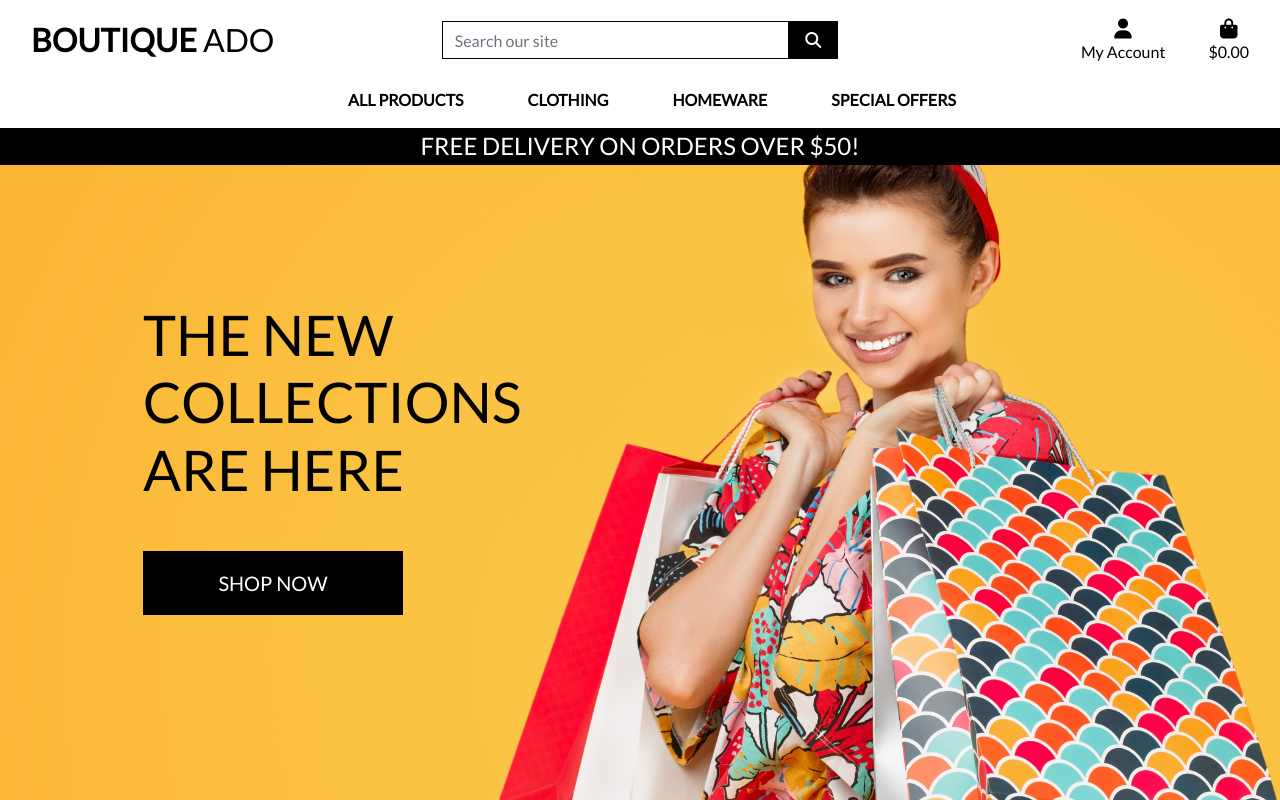
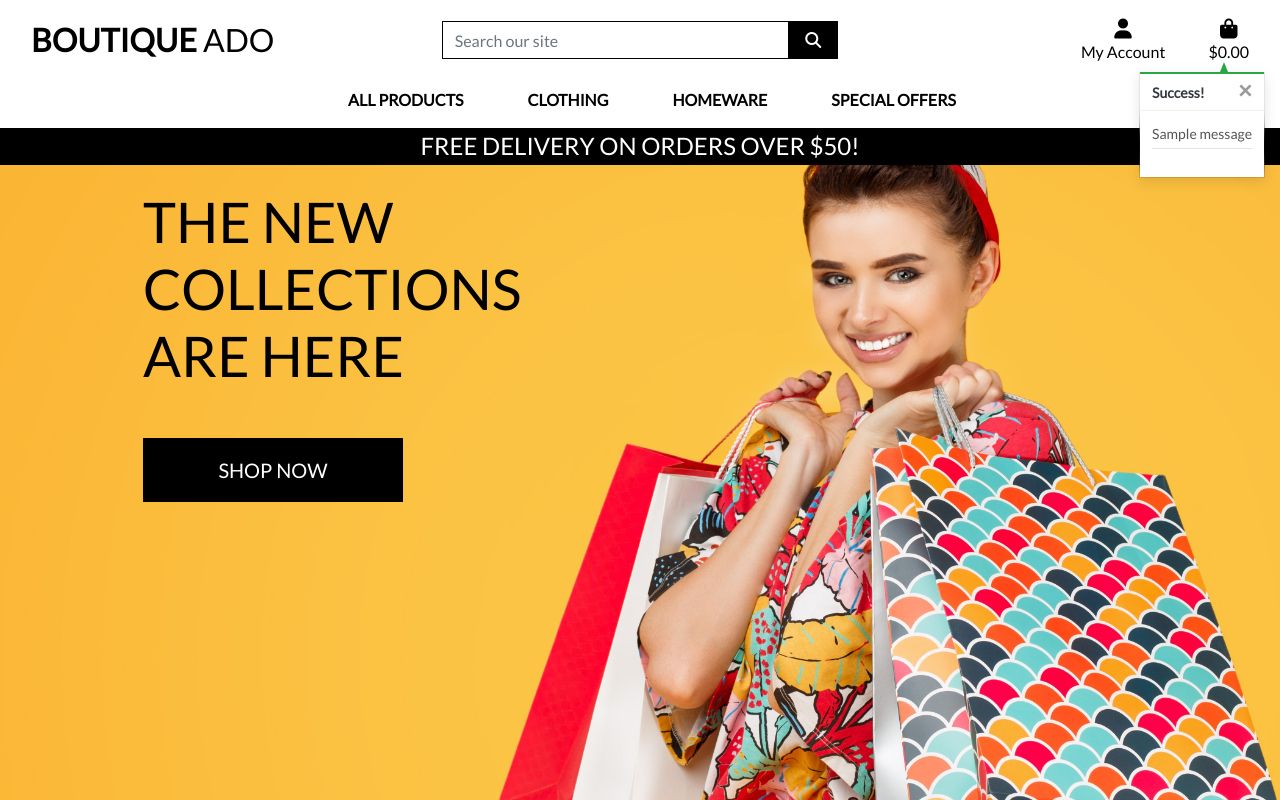
Before and after one commit to DarrachBarneveld/django-ecom, a Django app: page / in a window 1280 px wide. Run offline with Django 3.2, Linux system fonts and the light colour scheme; tables that the repository leaves empty hold one stand-in row (values such as "Sample post"); one stand-in notice (Sample message) is shown; parts of the project's set-up code (start-up, migrations or seed data) failed here and were passed over; some libraries are stand-ins or nearby versions.

Commit message:
Added toast notifications

```diff
--- a/edo/settings.py
+++ b/edo/settings.py
@@ -79,6 +79,8 @@
 ]
 
 WSGI_APPLICATION = 'edo.wsgi.application'
+MESSAGE_STORAGE = 'django.contrib.messages.storage.session.SessionStorage'
+
 
 SITE_ID = 1
 
--- a/static/css/base.css
+++ b/static/css/base.css
@@ -103,6 +103,73 @@
   cursor: pointer;
 }
 
+/* ------------------------------- bootstrap toasts */
+
+.message-container {
+  position: fixed;
+  top: 72px;
+  right: 15px;
+  z-index: 99999999999;
+}
+
+.custom-toast {
+  overflow: visible;
+}
+
+.toast-capper {
+  height: 2px;
+}
+
+/* from CSS-tricks.com: https://css-tricks.com/snippets/css/css-triangle/ */
+.arrow-up {
+  width: 0;
+  height: 0;
+  border-left: 4px solid transparent;
+  border-right: 4px solid transparent;
+  border-bottom: 10px solid black;
+  position: absolute;
+  top: -10px;
+  right: 36px;
+}
+
+.arrow-primary {
+  border-bottom-color: #007bff !important;
+}
+
+.arrow-secondary {
+  border-bottom-color: #6c757d !important;
+}
+
+.arrow-success {
+  border-bottom-color: #28a745 !important;
+}
+
+.arrow-danger {
+  border-bottom-color: #dc3545 !important;
+}
+
+.arrow-warning {
+  border-bottom-color: #ffc107 !important;
+}
+
+.arrow-info {
+  border-bottom-color: #17a2b8 !important;
+}
+
+.arrow-light {
+  border-bottom-color: #f8f9fa !important;
+}
+
+.arrow-dark {
+  border-bottom-color: #343a40 !important;
+}
+
+.bag-notification-wrapper {
+  height: 100px;
+  overflow-x: hidden;
+  overflow-y: auto;
+}
+
 /* -------------------------------- Media Queries */
 
 /* Slightly larger container on xl screens */
--- a/templates/base.html
+++ b/templates/base.html
@@ -24,7 +24,7 @@
 
         {% block corejs %}
             <script src="https://kit.fontawesome.com/e9c73d7092.js" crossorigin="anonymous"></script>
-        <script src="https://code.jquery.com/jquery-3.4.1.slim.min.js" integrity="sha384-J6qa4849blE2+poT4WnyKhv5vZF5SrPo0iEjwBvKU7imGFAV0wwj1yYfoRSJoZ+n" crossorigin="anonymous"></script>
+            <script src="https://code.jquery.com/jquery-3.4.1.min.js" integrity="sha256-CSXorXvZcTkaix6Yvo6HppcZGetbYMGWSFlBw8HfCJo=" crossorigin="anonymous"></script>
             <script src="https://cdn.jsdelivr.net/npm/popper.js@1.16.0/dist/umd/popper.min.js" integrity="sha384-Q6E9RHvbIyZFJoft+2mJbHaEWldlvI9IOYy5n3zV9zzTtmI3UksdQRVvoxMfooAo" crossorigin="anonymous"></script>
             <script src="https://stackpath.bootstrapcdn.com/bootstrap/4.4.1/js/bootstrap.min.js" integrity="sha384-wfSDF2E50Y2D1uUdj0O3uMBJnjuUD4Ih7YwaYd1iqfktj0Uod8GCExl3Og8ifwB6" crossorigin="anonymous"></script>
         {% endblock %}
@@ -32,7 +32,7 @@
         {% block extra_js %}
         {% endblock %}
 
-    <title>Boutique Ado {% block extra_title %}{% endblock %}</title>
+        <title>Ado {% block extra_title %}{% endblock %}</title>
       </head>
   <body>
     <header class="container-fluid fixed-top">
@@ -112,8 +112,24 @@
     </header>
 
     {% if messages %}
-        <div class="message-container"></div>
+    <div>MESSSAGE<div>
+        <div class="message-container">
+            {% for message in messages %}
+                {% with message.level as level %}
+                    {% if level == 40 %}
+                        {% include 'includes/toasts/toast_error.html' %}
+                    {% elif level == 30 %}
+                        {% include 'includes/toasts/toast_warning.html' %}
+                    {% elif level == 25 %}
+                        {% include 'includes/toasts/toast_success.html' %}
+                    {% else %}
+                        {% include 'includes/toasts/toast_info.html' %}
                     {% endif %}
+                {% endwith %}
+            {% endfor %}
+        </div>
+    {% endif %}
+
 
     {% block page_header %}
     {% endblock %}
@@ -122,7 +138,11 @@
     {% endblock %}
 
     {% block postloadjs %}
+    <script type="text/javascript">
+        $('.toast').toast('show');
+    </script>
     {% endblock %}
+
 
 
   </body>
--- /dev/null
+++ b/templates/includes/toasts/toast_success.html
@@ -0,0 +1,54 @@
+<div class="toast custom-toast rounded-0 border-top-0" data-autohide="false">
+    <div class="arrow-up arrow-success"></div>
+    <div class="w-100 toast-capper bg-success"></div>
+    <div class="toast-header bg-white text-dark">
+        <strong class="mr-auto">Success!</strong>
+        <button type="button" class="ml-2 mb-1 close text-dark" data-dismiss="toast" aria-label="Close">
+            <span aria-hidden="true">&times;</span>
+        </button>
+    </div>
+    <div class="toast-body bg-white">
+        <div class="row">
+            <div class="col">
+                {{ message }}
+                <hr class="mt-1 mb-3">
+            </div>
+        </div>
+        {% if grand_total %}
+            <p class="logo-font bg-white text-black py-1">Your Bag ({{ product_count }})</p>
+            <div class="bag-notification-wrapper">
+                {% for item in bag_items %}
+                    <div class="row">
+                        <div class="col-3 my-1">
+                            <img class="w-100" src="{{ item.product.image.url }}">
+                        </div>
+                        <div class="col-9">
+                            <p class="my-0"><strong>{{ item.product.name }}</strong></p>
+                            <p class="my-0 small">Size: {% if item.product.has_sizes %}{{ item.size|upper }}{% else %}N/A{% endif %}</p>
+                            <p class="my-0 small text-muted">Qty: {{ item.quantity }}</p>
+                        </div>
+                    </div>
+                {% endfor %}
+            </div>
+            <div class="row">
+                <div class="col">
+                    <strong><p class="mt-3 mb-1 text-black">
+                        Total{% if free_delivery_delta > 0 %} (Exc. delivery){% endif %}:
+                        <span class="float-right">${{ total|floatformat:2 }}</span>
+                    </p></strong>
+                    {% if free_delivery_delta > 0 %}
+                        <p class="mb-0 p-2 bg-warning shadow-sm text-black text-center">
+                            Spend <strong>${{ free_delivery_delta }}</strong> more to get free next day delivery!
+                        </p>
+                    {% endif %}
+                    <a href="{% url 'view_bag' %}" class="btn btn-black btn-block rounded-0">
+                        <span class="text-uppercase">Go To Secure Checkout</span>
+                        <span class="icon">
+                            <i class="fas fa-lock"></i>
+                        </span>
+                    </a>
+                </div>
+            </div>
+        {% endif %}
+    </div>
+</div>
```
Also changed, not shown: bag/views.py (+25 -7 lines), templates/includes/toasts/toast_error.html (added, +13 -0 lines), templates/includes/toasts/toast_info.html (added, +13 -0 lines), templates/includes/toasts/toast_warning.html (added, +13 -0 lines). Lines whose indentation alone changed are shown as unchanged.
